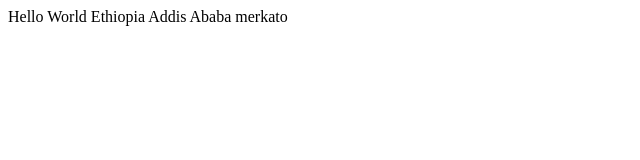
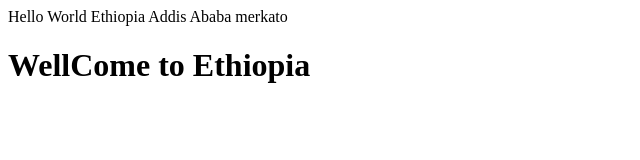
Before and after one commit to tekacode/gen, a plain HTML site: page index.html in a window 1280 px wide. Shown: the whole page, without its empty margins (0-640 px from the left). Drawn offline with Linux system fonts and the light colour scheme.

Commit message:
abeba add head 1

```diff
--- a/index.html
+++ b/index.html
@@ -1,3 +1,4 @@
 Hello World Ethiopia
 Addis Ababa
 merkato
+<h1>WellCome to Ethiopia</h1>
```
